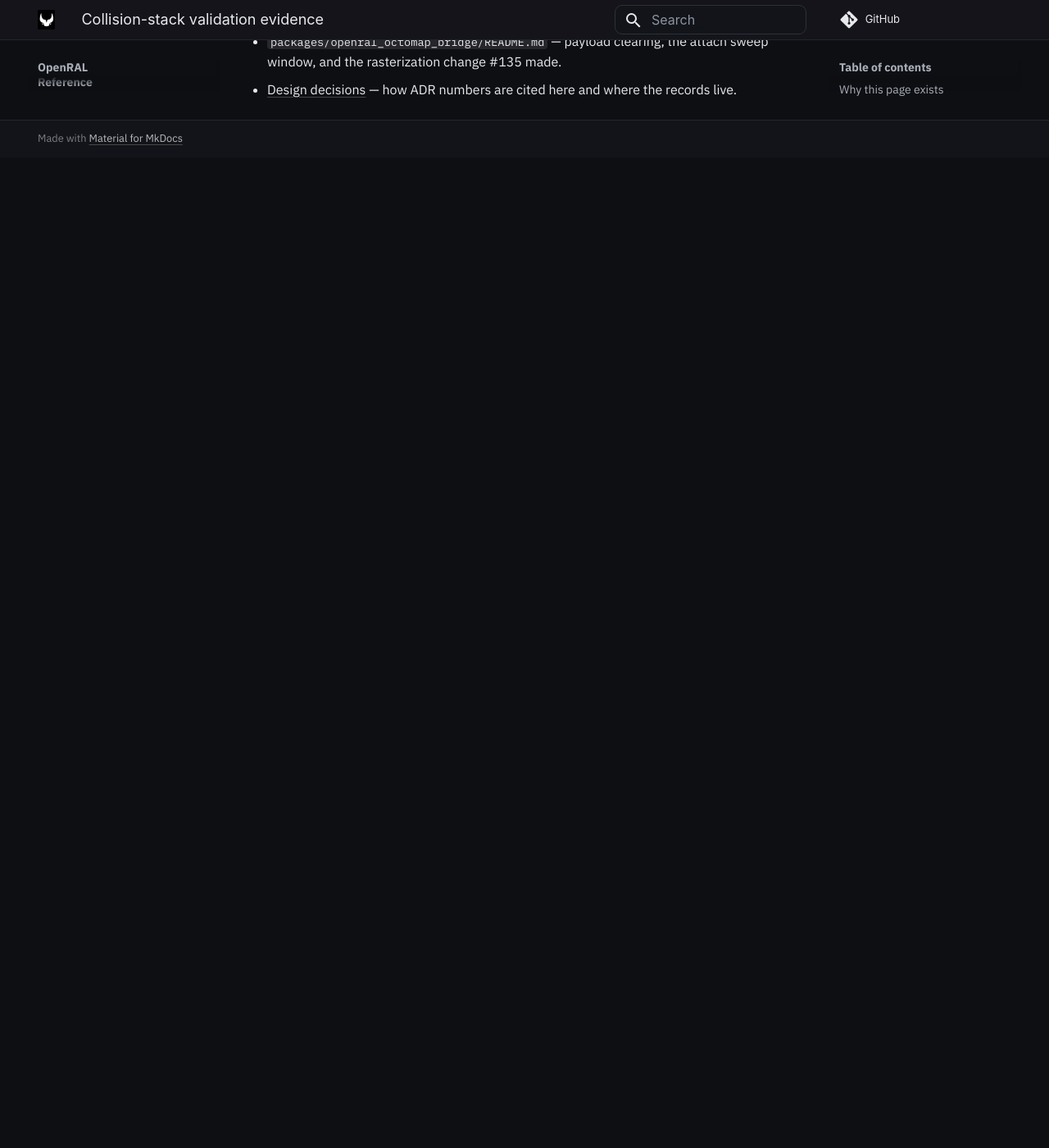
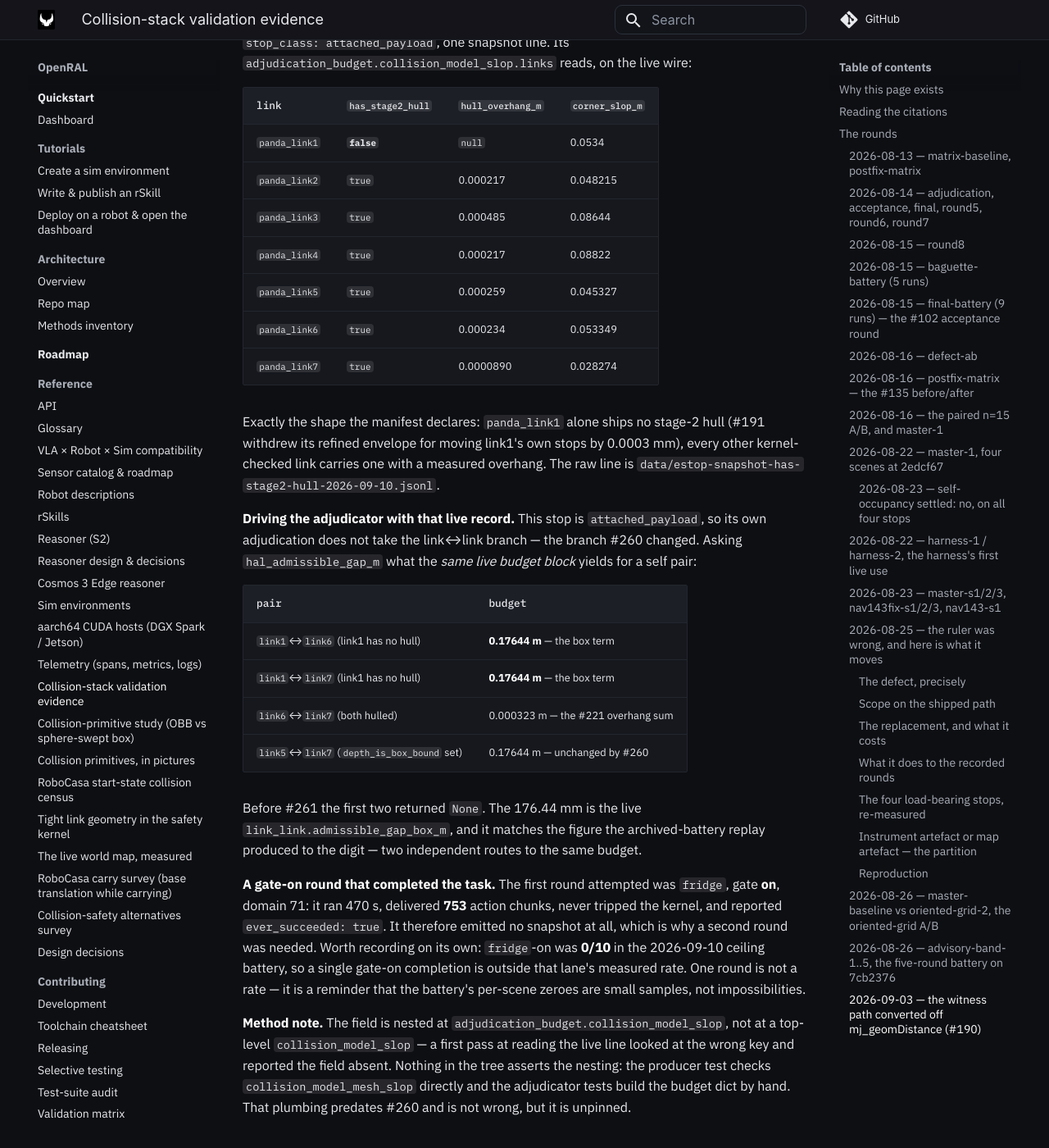
Before and after one commit to OpenRAL/openral, an MkDocs documentation site: the page built from docs/reference/collision-validation-evidence.md, in a window 1280 px wide and 1400 px high, scrolled down 64588 px. Shown: the whole window at 82% size. Built offline with MkDocs 1.6.1 and Material for MkDocs 9.7.7, drawn with Linux system fonts in a browser that asks for light colours; comment, search, counter and statistics services are not loaded; before the commit the page ends 64780 px from its top, so only the background shows below that; some of the changed text lies outside the part shown.

Commit message:
docs(evidence): `has_stage2_hull` observed on a live round, and the budget it earns
Closes the one item the #260 draft listed as open. The producer was proven at
unit tier against real components and the adjudicator against the archived
battery, but nothing had watched the field travel through a live graph.

Two single rounds on q-laptop, one per ROS_DOMAIN_ID (a finished round leaves
Fast-DDS segments behind and openral#265 shows those poison the next run on the
same domain):

* `utensil`, gate ON, domain 72 — kernel stop at sim_time 20.4 s,
  `stop_class: attached_payload`. Its `adjudication_budget.collision_model_slop`
  reads `panda_link1` -> `has_stage2_hull: false` / `hull_overhang_m: null`, and
  every other kernel-checked link `true` with a measured overhang. Exactly what
  the manifest declares. Raw line committed as
  `docs/reference/data/estop-snapshot-has-stage2-hull-2026-09-10.jsonl`.
* `fridge`, gate ON, domain 71 — ran 470 s, delivered 753 action chunks, never
  tripped the kernel, `ever_succeeded: true`, so it emitted no snapshot at all.
  Recorded because `fridge`-on was 0/10 in the 2026-09-10 ceiling battery: one
  completion is not a rate, but it says those per-scene zeroes are small samples
  rather than impossibilities.

Driving `hal_admissible_gap_m` with that live budget block: a `link1` self pair
gets the 176.44 mm box term where before #261 it got `None`, a both-hulled pair
gets the 0.000323 m overhang sum, and a `depth_is_box_bound` pair is unchanged.
The 176.44 mm equals the archived-battery replay figure to the digit — two
independent routes to the same budget.

One unpinned seam named in the same section: the field is nested at
`adjudication_budget.collision_model_slop`, and no test asserts that nesting —
the producer test reads `collision_model_mesh_slop` directly, the adjudicator
tests build the budget dict by hand. A first pass at reading the live line looked
at the wrong key and wrongly reported the field absent. The plumbing predates
#260, so pinning it is a separate change.

Refs #260

Co-Authored-By: Claude Opus 5 (1M context) <noreply@anthropic.com>
Claude-Session: https://claude.ai/code/session_01DeAAUcf8mwbdAhfZEvm7eV
Signed-off-by: Adrian <adrianllopart@gmail.com>

```diff
--- a/docs/reference/collision-validation-evidence.md
+++ b/docs/reference/collision-validation-evidence.md
@@ -2703,6 +2703,68 @@ Two further asymmetries worth stating: the arms are unbalanced (32 valid OFF
 against 37 ON, because the gate stops runs early and fewer are lost), and the
 gate-off arm runs longer per scene since nothing stops it.
 
+### 2026-09-10 — `has_stage2_hull` observed on a live round, and a gate-on `fridge` run that completed
+
+The closing gap on #260 was that nothing had watched the new field travel through
+a **live** graph: the producer was proven at unit tier against a real compiled
+`panda_mj_description` MjModel and the real `panda_mobile` manifest, and the
+adjudicator against the archived battery, but no real
+`sim.estop_ground_truth_snapshot` had been observed carrying it. Two single
+rounds on q-laptop (RTX 5070 Laptop 8 GB, host otherwise idle, one round per
+`ROS_DOMAIN_ID`) close it.
+
+**The round that stopped.** `utensil`, gate **on**, domain 72 — a kernel stop at
+`sim_time_s = 20.4`, `stop_class: attached_payload`, one snapshot line. Its
+`adjudication_budget.collision_model_slop.links` reads, on the live wire:
+
+| link | `has_stage2_hull` | `hull_overhang_m` | `corner_slop_m` |
+| --- | --- | --- | --- |
+| `panda_link1` | **`false`** | `null` | 0.0534 |
+| `panda_link2` | `true` | 0.000217 | 0.048215 |
+| `panda_link3` | `true` | 0.000485 | 0.08644 |
+| `panda_link4` | `true` | 0.000217 | 0.08822 |
+| `panda_link5` | `true` | 0.000259 | 0.045327 |
+| `panda_link6` | `true` | 0.000234 | 0.053349 |
+| `panda_link7` | `true` | 0.0000890 | 0.028274 |
+
+Exactly the shape the manifest declares: `panda_link1` alone ships no stage-2
+hull (#191 withdrew its refined envelope for moving link1's own stops by
+0.0003 mm), every other kernel-checked link carries one with a measured overhang.
+The raw line is `data/estop-snapshot-has-stage2-hull-2026-09-10.jsonl`.
+
+**Driving the adjudicator with that live record.** This stop is
+`attached_payload`, so its own adjudication does not take the link↔link branch —
+the branch #260 changed. Asking `hal_admissible_gap_m` what the *same live
+budget block* yields for a self pair:
+
+| pair | budget |
+| --- | --- |
+| `link1`↔`link6` (link1 has no hull) | **0.17644 m** — the box term |
+| `link1`↔`link7` (link1 has no hull) | **0.17644 m** — the box term |
+| `link6`↔`link7` (both hulled) | 0.000323 m — the #221 overhang sum |
+| `link5`↔`link7` (`depth_is_box_bound` set) | 0.17644 m — unchanged by #260 |
+
+Before #261 the first two returned `None`. The 176.44 mm is the live
+`link_link.admissible_gap_box_m`, and it matches the figure the archived-battery
+replay produced to the digit — two independent routes to the same budget.
+
+**A gate-on round that completed the task.** The first round attempted was
+`fridge`, gate **on**, domain 71: it ran 470 s, delivered **753** action chunks,
+never tripped the kernel, and reported `ever_succeeded: true`. It therefore
+emitted no snapshot at all, which is why a second round was needed. Worth
+recording on its own: `fridge`-on was **0/10** in the 2026-09-10 ceiling battery,
+so a single gate-on completion is outside that lane's measured rate. One round is
+not a rate — it is a reminder that the battery's per-scene zeroes are small
+samples, not impossibilities.
+
+**Method note.** The field is nested at
+`adjudication_budget.collision_model_slop`, not at a top-level
+`collision_model_slop` — a first pass at reading the live line looked at the
+wrong key and reported the field absent. Nothing in the tree asserts the nesting:
+the producer test checks `collision_model_mesh_slop` directly and the adjudicator
+tests build the budget dict by hand. That plumbing predates #260 and is not
+wrong, but it is unpinned.
+
 ## Related
 
 - [RoboCasa start-state collision census](robocasa-start-state-census.md) — every
```
Also changed, not shown: 1 other file.
